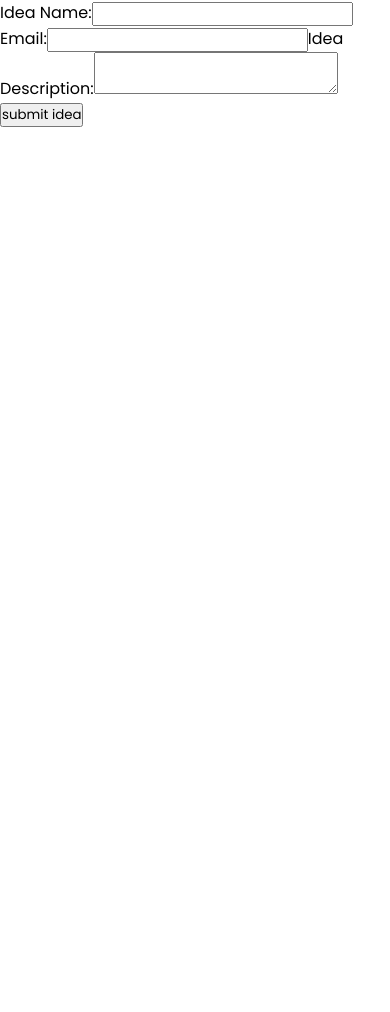
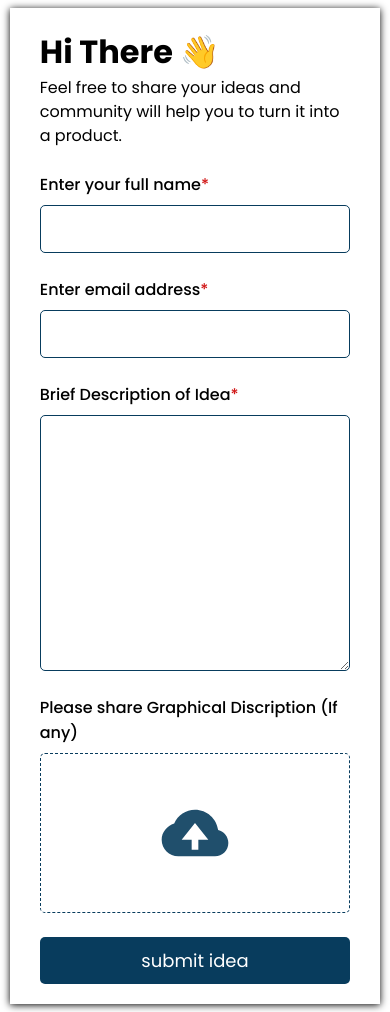
Before and after one commit to 8-bit-souvik/website-frontend, a React (Vite) app: page /submitIdea in a window 390 px wide. Before the commit the page ends 844 px from the top, so only its background shows below. Built offline with nearby package versions, Linux system fonts and the light colour scheme; no server answers.

Commit message:
Added dumpwall form design and idea card design

```diff
--- a/src/Components/dumpwall/IdeaCard.jsx
+++ b/src/Components/dumpwall/IdeaCard.jsx
@@ -6,9 +6,12 @@ import { ideaRef } from "../../firebase";
 import vote from "../../../images/vote.svg";
 import comment from "../../../images/comment.svg";
 import share from "../../../images/share.svg";
+import upload from "../../../images/upload.svg"
 
 const IdeaCard = () => {
   const [ideaList, setIdeaList] = useState([]);
+  const [listSize, setListSize] = useState(4);
+  const [listDisplayAction, setAction] = useState("View More");
 
   // get collection data
   useEffect(() => {
@@ -25,15 +28,29 @@ const IdeaCard = () => {
       });
   }, []);
 
+  const ideaListSize = ideaList.length;
+
+  const handleListSize = () => {
+    (listDisplayAction !== "View More") ? setListSize(4) : setListSize(listSize + 4);
+    if (listSize + 4 >= ideaListSize) {
+        setAction("View Less");
+    }
+    if (listSize >= ideaListSize) {
+        setAction("View More");
+    }
+  }
+
   return (
     <>
       <section className="idea__card">
-        <h1 className="heading">Trending Idea..</h1>
+        <h1 className="heading">Trending Ideas...</h1>
 
-        {ideaList.map((idea) => {
+        {ideaList.slice(0, listSize).map((idea) => {
           return (
             <div key={idea.id} className="card__container">
-              <span className="card__img__container"></span>
+              <div className="card__img__container">
+                <img src={upload} alt="" id="idea__img" />
+              </div>
               <div className="idea__description__container">
                 <h3 className="idea__name">{idea.name}</h3>
                 <p className="idea__description">{idea.description}</p>
@@ -48,16 +65,18 @@ const IdeaCard = () => {
                   </p>
                 </span>
               </div>
-
-              <span className="vote__container">
-                <img src={vote} alt="" className="vote__img" />
+              <div className="vote__container">
+                <img title="Upvote this idea" src={vote} alt="" id="vote__img" />
                 {/* <p className="vote__count">
               {upVote}
             </p> */}
-              </span>
+              </div>
             </div>
           );
         })}
+        <div className={(ideaListSize > 4) ? "viewmore" : "hide"}>
+                <button className="viewmore__button" onClick={handleListSize}>{listDisplayAction}</button>
+        </div>
       </section>
     </>
   );
--- a/src/Components/dumpwall/Navbar.jsx
+++ b/src/Components/dumpwall/Navbar.jsx
@@ -1,4 +1,6 @@
 import React, { useState } from "react";
+import { Routes, Route, Link } from "react-router-dom";
+import DumpForm from "../../Pages/DumpForm";
 import "./dumpwall.css";
 
 import logo from "../../../images/logo.svg";
@@ -45,9 +47,9 @@ const Navbar = () => {
               className="logo__img"
             />
           </span>
-          <button id="submit__idea" className="navigation__buttons">
-            submit idea
-          </button>
+          <Link to="/submitIdea">
+            <button id="submit__idea" className="navigation__buttons">submit idea</button>
+          </Link>
         </div>
       </nav>
       <div id={burgerStatus}>
@@ -70,6 +72,9 @@ const Navbar = () => {
           about us
         </button>
       </div>
+      <Routes>
+          <Route path="/submitIdea" element={<DumpForm />} />
+      </Routes>
     </>
   );
 };
--- a/src/Components/dumpwall/dumpwall.css
+++ b/src/Components/dumpwall/dumpwall.css
@@ -153,8 +153,8 @@
 
 #submit__idea:hover {
   border-bottom: none;
-  transform: scale(1.1);
-  transition: all 0.2s;
+  transform: scale(1.05);
+  transition: all 0.1s;
 }
 
 #submit__idea:focus {
@@ -162,37 +162,47 @@
 }
 
 .heading {
-  margin: 2.5rem 0;
+  margin-top: 8rem;
+  margin-bottom: 2.5rem;
+  font-size: 2.5rem;
+  font-weight: 600;
 }
 
 .idea__card {
-  width: 75%;
+  width: 700px;
   margin: auto;
   display: block;
 }
 
 .card__container {
-  width: fit-content;
+  width: 100%;
   padding: 20px;
+  margin-bottom: 2rem;
   background-color: #083c5d;
   display: flex;
-  flex-direction: row;
-  align-items: center;
-  justify-content: center;
   color: white;
   border-radius: 10px;
 }
 
 .card__img__container {
-  width: 12.5rem;
-  height: 7.5rem;
+  min-width: 7.5rem;
+  min-height: 7.5rem;
+  max-width: 7.5rem;
+  max-height: 7.5rem;
   background-color: white;
-  color: black;
   border-radius: 5px;
+  display: flex;
+  align-items: center;
+  justify-content: center;
+}
+
+#idea__img {
+  width: 75%;
+  object-fit: contain;
 }
 
 .idea__description__container {
-  height: 7.5rem;
+  width: 100%;
   margin: 0 1rem;
   display: flex;
   flex-direction: column;
@@ -201,12 +211,17 @@
   text-align: start;
 }
 
+.idea__name {
+  font-weight: 500;
+}
+
+.idea__description {
+  margin: 0.5rem 0;
+}
+
 .links__container {
-  width: 30%;
+  width: fit-content;
   display: flex;
-  flex-direction: row;
-  align-items: center;
-  justify-content: space-between;
   cursor: pointer;
 }
 
@@ -222,9 +237,48 @@
   margin-right: 0.5rem;
 }
 
+.vote__container {
+  min-width: fit-content;
+  min-height: fit-content;
+  min-width: fit-content;
+  min-height: fit-content;
+  display: flex;
+  align-items: center;
+  justify-content: flex-end;
+}
+
+#vote__img:hover {
+  cursor: pointer;
+  transform: scale(1.05);
+  transition: all 0.1s;
+}
+
+.viewmore {
+  width: 100%;
+  margin: 5rem 0 0 0;
+  display: block;
+  text-align: center;
+}
+
+.viewmore__button {
+  padding: 5px 25px;
+  background-color: white;
+  font-size: 1.2rem;
+  font-weight: 500;
+  text-align: center;
+  border: 1.5px solid #083C5D;
+  border-radius: 10px;
+  color: #083C5D;
+  cursor: pointer;
+}
+
+.hide {
+  display: none;
+}
+
 .copyright {
   width: 100%;
-  padding: 1.8rem 0;
+  padding: 1.75rem 0;
   background-color: rgba(8, 60, 93, 0.5);
   display: block;
   font-size: 1.2rem;
@@ -232,9 +286,134 @@
   text-align: center;
 }
 
-@media (max-width: 950px) {
+.dump_form {
+  width: 600px;
+  padding: 40px 60px;
+  margin: 2rem auto;
+  display: block;
+  box-shadow: 0 1px 7.5px #000000;
+}
+
+.form__heading {
+  width: 100%;
+  display: flex;
+  flex-direction: column;
+  align-items: flex-start;
+  justify-content: center;
+  text-align: left;
+}
+
+#greeting__msg {
+  text-align: left;
+}
+
+#form__msg {
+  font-size: 1rem;
+  line-height: 1.5rem;
+}
+
+.form__container {
+  width: 100%;
+  display: flex;
+  flex-direction: column;
+}
+
+.asteriks {
+  color: #D01313;
+}
+
+.input__lables {
+  margin-top: 1.5rem;
+  font-size: 1rem;
+  font-weight: 500;
+}
+
+.input__field {
+  height: 3rem;
+  padding: 0.75rem 0.5rem;
+  margin-top: 0.5rem;
+  font-size: 0.9rem;
+  border: 1.5px solid #083C5D;
+  box-sizing: border-box;
+  border-radius: 5px;
+}
+
+.input__field:hover {
+  outline: 1px solid #083C5D;
+}
+
+.input__field:focus {
+  border: none;
+  outline: 0.5px solid #083C5D;
+  box-shadow: 0 0 3px 1px #083C5D;
+}
+
+.text__area {
+  height: 16rem;
+}
+
+.drop__zone {
+  height: 10rem;
+  border: 1.5px dashed #083C5D;
+  display: flex;
+  align-items: center;
+  justify-content: center;
+  cursor: pointer;
+}
+
+.drop__zone:hover {
+  outline: none;
+}
+
+.drop__zone:focus {
+  border: none;
+  outline: none;
+  box-shadow: none;
+}
+
+#upload__icon {
+  width: 5rem;
+  object-fit: contain;
+  opacity: 0.9;
+}
+
+#submit__button {
+  margin-top: 1.5rem;
+  background-color: #083C5D;
+  padding: 10px 0;
+  text-align: center;
+  border: none;
+  outline: none;
+  border-radius: 5px;
+  color: white;
+  font-size: 18px;
+  cursor: pointer;
+}
+
+@media (min-width: 1700px) {
+  .dump_wall {
+    width: 60%;
+  }
+
+  .idea__card {
+    width: 75%;
+  }
+}
+
+@media (max-width: 975px) {
   .dump_wall {
     width: 95%;
+  }
+
+  .idea__card {
+    width: 75%;
+  }
+}
+
+@media (max-width: 650px) {
+  .dump_form {
+    width: 90%;
+    padding: 20px 40px;
   }
 }
 
@@ -286,4 +465,10 @@
     padding: 2vw 5vw;
     font-size: 4vw;
   }
+
+  .dump_form {
+    width: 95%;
+    padding: 20px 30px;
+    margin: 0.5rem auto;
+  }
 }
--- a/src/Components/dumpwall/footer.css
+++ b/src/Components/dumpwall/footer.css
@@ -8,7 +8,8 @@ a {
   width: 100%;
   background-color: inherit;
   padding: 20px 0;
-  margin: 5rem 0;
+  margin-top: 8rem;
+  margin-bottom: 5rem;
   display: flex;
   flex-direction: row;
   align-items: flex-start;
@@ -51,19 +52,24 @@ a {
   border-bottom: 1px solid #083c5d;
 }
 
+#email__link__icon {
+  height: 0.75rem;
+  width: 0.75rem;
+  object-fit: cover;
+}
+
+.email__link:hover .email {
+  color: #083c5d;
+}
+
+.email__link:hover #email__link__icon {
+  transform: scale(1.5);
+  transition: all 0.2s;
+}
+
 .email {
   width: 100%;
   font-size: 1.2rem;
   font-weight: 400;
   color: rgba(19, 19, 19, 0.5);
 }
-
-.email:hover {
-  color: black;
-}
-
-#email__link__icon {
-  height: 0.75rem;
-  width: 0.75rem;
-  object-fit: cover;
-}
--- a/src/Pages/DumpForm.jsx
+++ b/src/Pages/DumpForm.jsx
@@ -1,6 +1,9 @@
 import React, { useState } from "react";
+import "../Components/dumpwall/dumpwall.css";
 import { addDoc } from "firebase/firestore";
 import { ideaRef } from "../firebase";
+
+import upload from "../../images/upload.svg";
 
 const DumpForm = () => {
   const [formData, setformData] = useState({ name: "", email: "", description: "" });
@@ -18,26 +21,37 @@ const DumpForm = () => {
       description:formData.description,
     }).then(() => {
       setformData({ name: "", email: "", description: "" });
-      alert("Idea Submitted")
+      alert("Idea Submitted");
     });
   };
 
   return (
     <>
       <div className="dump_form">
-        <form>
-          <label htmlFor="name">Idea Name:</label>
-          <input type="text" name="name" onChange={handleChange} required />
-          <label htmlFor="email">Email:</label>
-          <input type="email" name="email" onChange={handleChange} required />
-          <label htmlFor="description">Idea Description:</label>
+        <heading className="form__heading">
+          <h1 id="greeting__msg">Hi There &#128075;</h1>
+          <p id="form__msg">Feel free to share your ideas and community will help you to turn it into a product.</p>
+        </heading>
+        <form className="form__container">
+          <label htmlFor="name" className="input__lables">Enter your full name<span className="asteriks">*</span></label>
+          <input className="input__field" type="text" id="name" value={formData.name} onChange={handleChange} required autoComplete="off" />
+          <label htmlFor="email" className="input__lables">Enter email address<span className="asteriks">*</span></label>
+          <input className="input__field" type="email" id="email" value={formData.email} onChange={handleChange} required autoComplete="off" />
+          <label htmlFor="description" className="input__lables">Brief Description of Idea<span className="asteriks">*</span></label>
           <textarea
+            className="input__field text__area"
             type="text"
-            name="description"
+            id="description"
+            value={formData.description}
             onChange={handleChange}
             required
+            autoComplete="off"
           />
-          <button type="submit" onClick={submitIdea}>
+          <label htmlFor="dropzone" className="input__lables">Please share Graphical Discription (If any)</label>
+          <div className="input__field drop__zone" id="dropzone" title="Drop Your Graphical Discription Here">
+            <img src={upload} alt="" id="upload__icon" />
+          </div>
+          <button title="Click to Submit Your Idea" id="submit__button" type="submit" onClick={submitIdea}>
             submit idea
           </button>
         </form>
```
Also changed, not shown: images/upload.svg (added), 1 other file (tests, documents, lock files or other folders).
